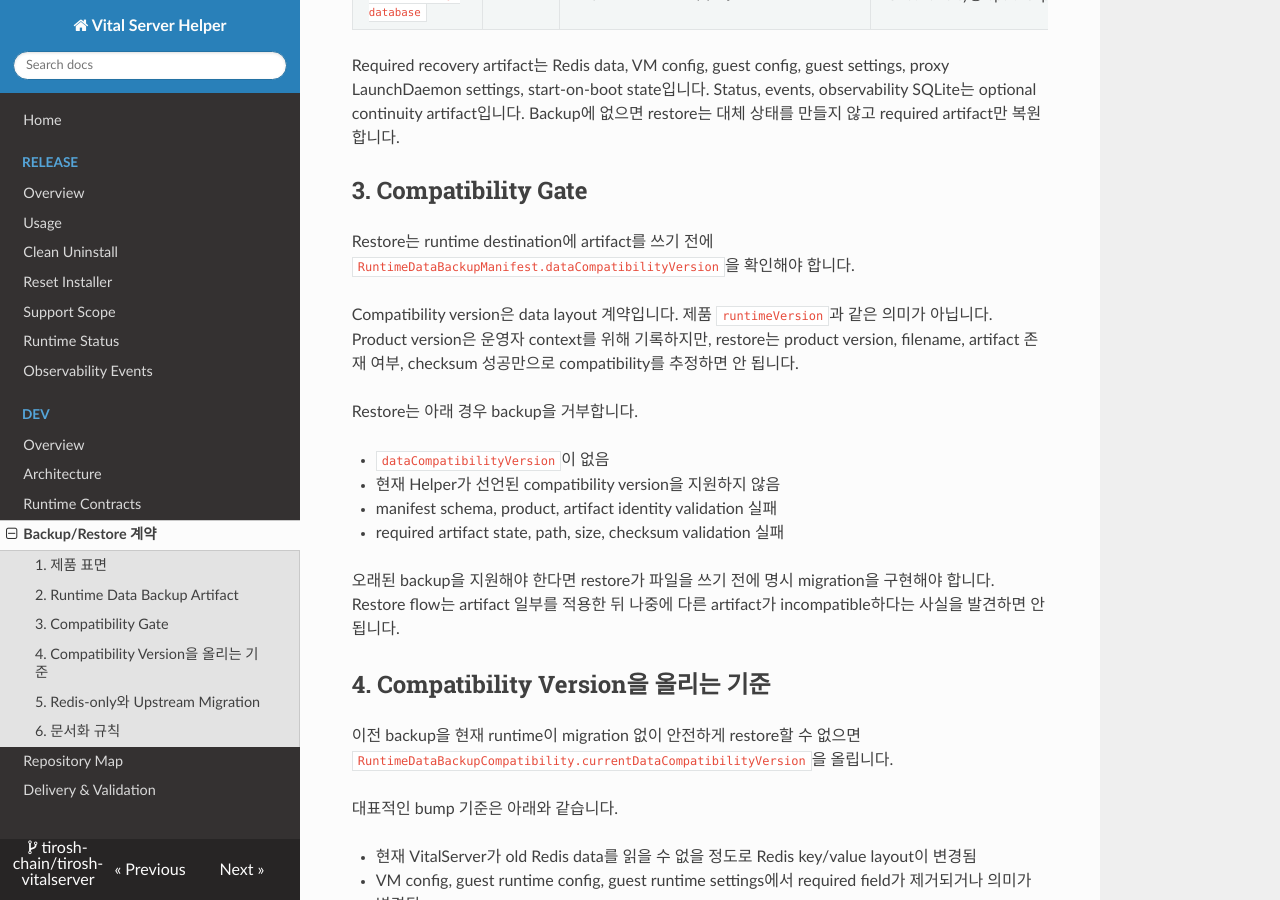
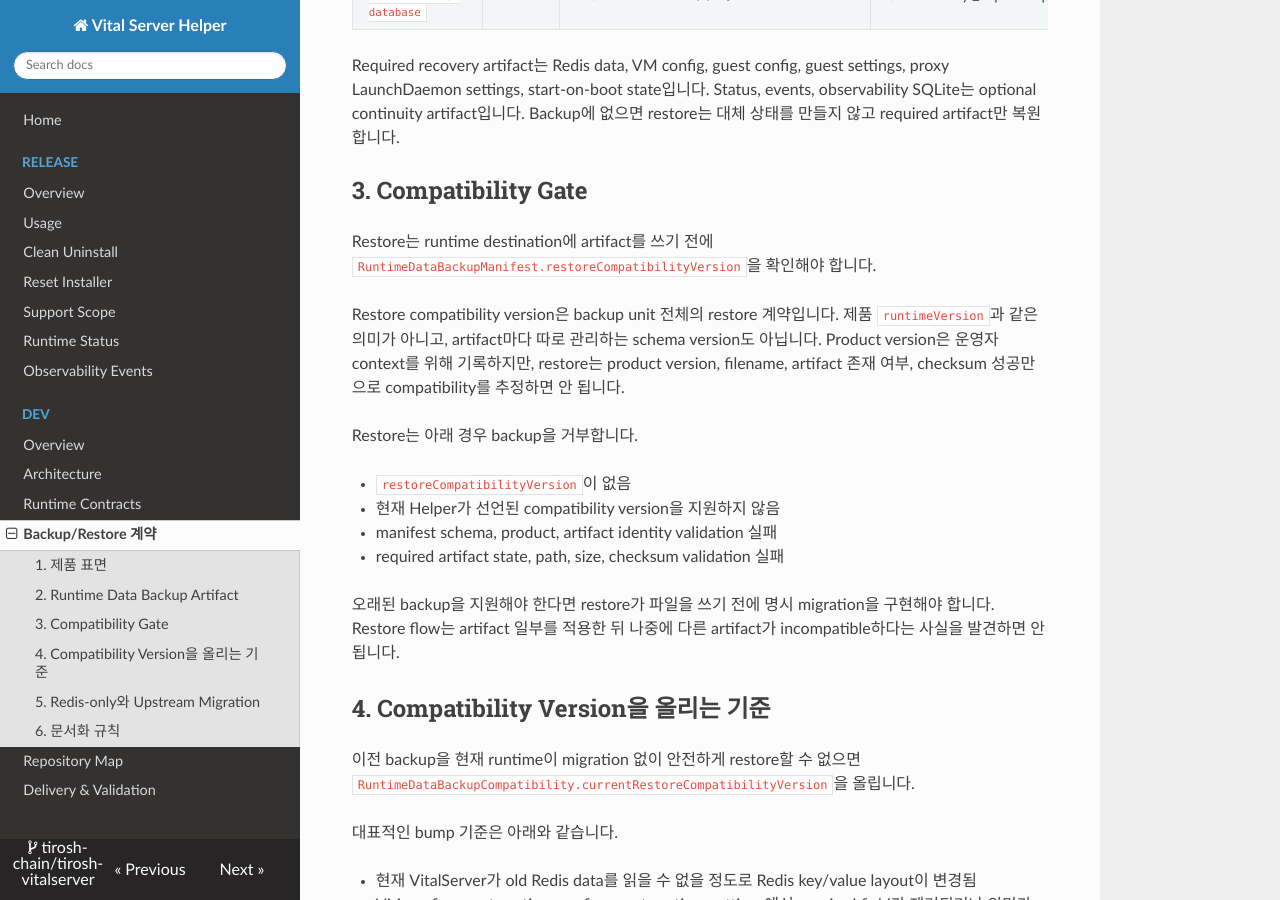
Before and after one commit to tirosh-chain/tirosh-vitalserver, an MkDocs documentation site: the page built from site-docs/dev/backup-restore-contracts.md, in a window 1280 px wide and 900 px high, scrolled down 1244 px. Built offline with MkDocs 1.6.1, drawn with Linux system fonts in a browser that asks for light colours; nearby versions of some CDN libraries; some of the changed text lies outside the part shown.

Commit message:
fix: clarify backup restore compatibility contract

```diff
--- a/site-docs/dev/backup-restore-contracts.md
+++ b/site-docs/dev/backup-restore-contracts.md
@@ -2,7 +2,7 @@
 
 이 문서는 Vital Server Helper의 backup/restore 구현 계약을 정리합니다.
 Release `usage.md`는 운영자가 눌러야 하는 메뉴와 판단 순서를 다루고, 이 문서는
-artifact 구성, data schema owner, restore compatibility, migration tool의 구현 기준을 다룹니다.
+artifact 구성, data schema owner, backup-level restore compatibility, migration tool의 구현 기준을 다룹니다.
 
 ## 1. 제품 표면
 
@@ -39,15 +39,16 @@ required artifact만 복원합니다.
 ## 3. Compatibility Gate
 
 Restore는 runtime destination에 artifact를 쓰기 전에
-`RuntimeDataBackupManifest.dataCompatibilityVersion`을 확인해야 합니다.
+`RuntimeDataBackupManifest.restoreCompatibilityVersion`을 확인해야 합니다.
 
-Compatibility version은 data layout 계약입니다. 제품 `runtimeVersion`과 같은 의미가 아닙니다.
+Restore compatibility version은 backup unit 전체의 restore 계약입니다. 제품 `runtimeVersion`과
+같은 의미가 아니고, artifact마다 따로 관리하는 schema version도 아닙니다.
 Product version은 운영자 context를 위해 기록하지만, restore는 product version, filename,
 artifact 존재 여부, checksum 성공만으로 compatibility를 추정하면 안 됩니다.
 
 Restore는 아래 경우 backup을 거부합니다.
 
-- `dataCompatibilityVersion`이 없음
+- `restoreCompatibilityVersion`이 없음
 - 현재 Helper가 선언된 compatibility version을 지원하지 않음
 - manifest schema, product, artifact identity validation 실패
 - required artifact state, path, size, checksum validation 실패
@@ -59,7 +60,7 @@ Restore flow는 artifact 일부를 적용한 뒤 나중에 다른 artifact가 in
 ## 4. Compatibility Version을 올리는 기준
 
 이전 backup을 현재 runtime이 migration 없이 안전하게 restore할 수 없으면
-`RuntimeDataBackupCompatibility.currentDataCompatibilityVersion`을 올립니다.
+`RuntimeDataBackupCompatibility.currentRestoreCompatibilityVersion`을 올립니다.
 
 대표적인 bump 기준은 아래와 같습니다.
 
```
Also changed, not shown: docs/runtime/macos/index.md (+1 -1 lines), docs/runtime/macos/runtime-data-backup.md (+11 -10 lines), docs/troubleshooting/077_runtime-data-backup-compatibility.md (+5 -5 lines), 5 other files.
